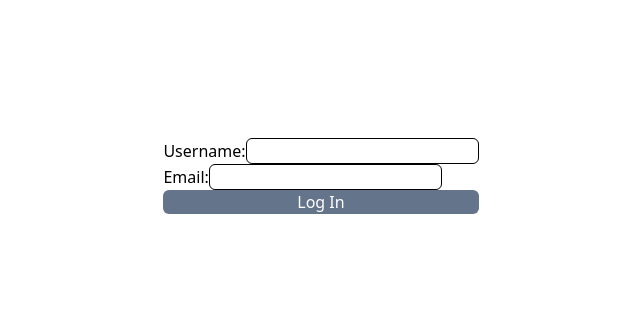
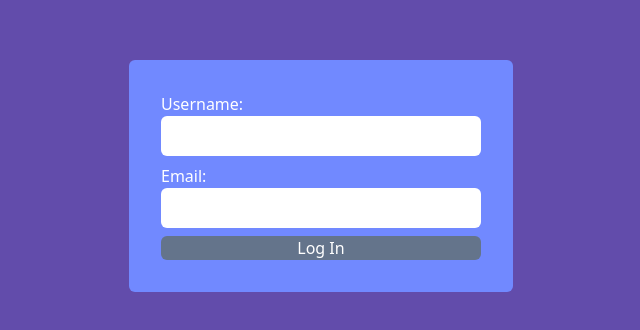
Before and after one commit to RedRichard/dog-finder, a React (Vite) app: page /login in a window 1280 px wide. Shown: the part 224-554 px from the top of the page, without its empty margins (319-959 px from the left). Built offline with nearby package versions, Linux system fonts and the light colour scheme.

Commit message:
Login styling

```diff
--- a/src/pages/Login/Login.tsx
+++ b/src/pages/Login/Login.tsx
@@ -1,6 +1,7 @@
 import React, { useState, useEffect } from "react";
 import { useNavigate } from "react-router-dom";
 import fetchData from "../../utils/fetchData";
+import loadingLogo from "../../assets/loading.svg";
 
 const Login = () => {
   const navigate = useNavigate();
@@ -34,45 +35,63 @@ const Login = () => {
   }, [loggedIn, navigate]);
 
   return (
-    <div className="h-screen w-screen flex flex-row items-center justify-center">
-      <div className="">
-        <form>
-          <div>
-            <label htmlFor="username">
-              Username:
+    <div className="h-screen w-screen flex flex-row items-center justify-center bg-royal-purple">
+      {/* <div className="w-fit h-fit flex flex-col items-center"> */}
+      <div className="bg-cornflower-blue w-screen h-fit mx-4 md:w-[40vw] lg:w-[30vw] rounded-md">
+        <form
+          className="h-full w-full p-8 text-white flex flex-col justify-center gap-2"
+          onSubmit={async (e) => {
+            e.preventDefault();
+            await logIn();
+          }}
+        >
+          <div className="flex flex-col">
+            <label htmlFor="username">Username:</label>
             <input
               id="username"
               autoComplete="username"
               type="text"
               value={username}
               onChange={(e) => setUsername(e.target.value)}
-                className="border-[1px] border-black rounded-md"
+              className="border-[1px] border-black rounded-md border-none text-black p-2"
             />
-            </label>
           </div>
-          <div>
-            <label htmlFor="email">
-              Email:
+          <div className="flex flex-col">
+            <label htmlFor="email">Email:</label>
             <input
               id="email"
               autoComplete="email"
               type="text"
               value={email}
               onChange={(e) => setEmail(e.target.value)}
-                className="border-[1px] border-black rounded-md"
+              className="border-[1px] border-black rounded-md border-none text-black p-2"
             />
-            </label>
           </div>
-        </form>
+
           <button
             className="bg-slate-500 text-white rounded-md w-full"
-          onClick={logIn}
+            // onClick={logIn}
           >
             Log In
           </button>
-        {error && <div className="w-full bg-red-500 text-white">{error}</div>}
-        {loading && <div>Loading...</div>}
+        </form>
+        {loading && (
+          <div className="w-full flex flex-row justify-center mb-4">
+            <img
+              src={loadingLogo}
+              className="animate-spin h-[10%] w-[10%] "
+              alt="loading logo"
+            />
           </div>
+        )}
+        {error && (
+          <div className="py-2 text-center rounded-md w-full bg-red-500 text-white">
+            {error}
+          </div>
+        )}
+      </div>
+
+      {/* </div> */}
     </div>
   );
 };
--- a/tailwind.config.js
+++ b/tailwind.config.js
@@ -2,7 +2,15 @@
 module.exports = {
   content: ["./src/**/*.{html,js,ts,tsx}"],
   theme: {
-    extend: {},
+    extend: {
+      colors: {
+        "royal-purple": "#624CAB",
+        "cornflower-blue": "#7189FF",
+        periwinkle: "#C1CEFE",
+        "vista-blue": "#758ECD",
+        "uranian-blue": "#A0DDFF",
+      },
+    },
   },
   plugins: [],
 };
```
Also changed, not shown: src/assets/loading.svg (added). Lines whose indentation alone changed are shown as unchanged.
